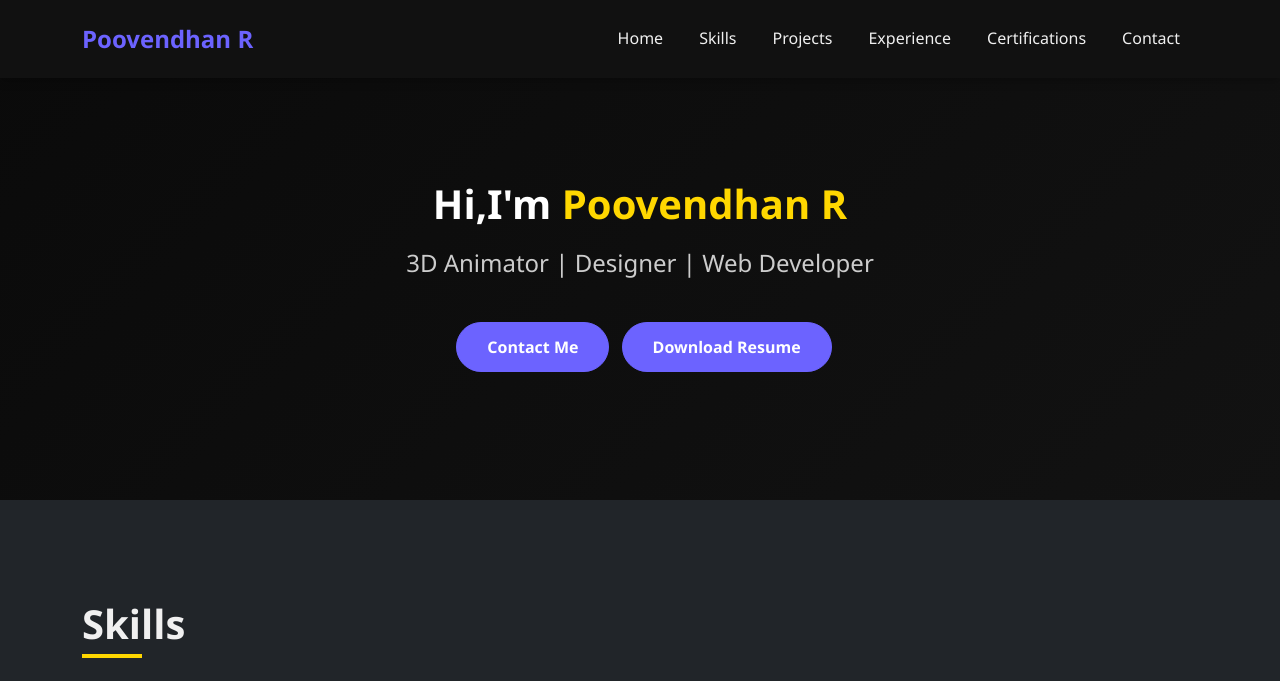
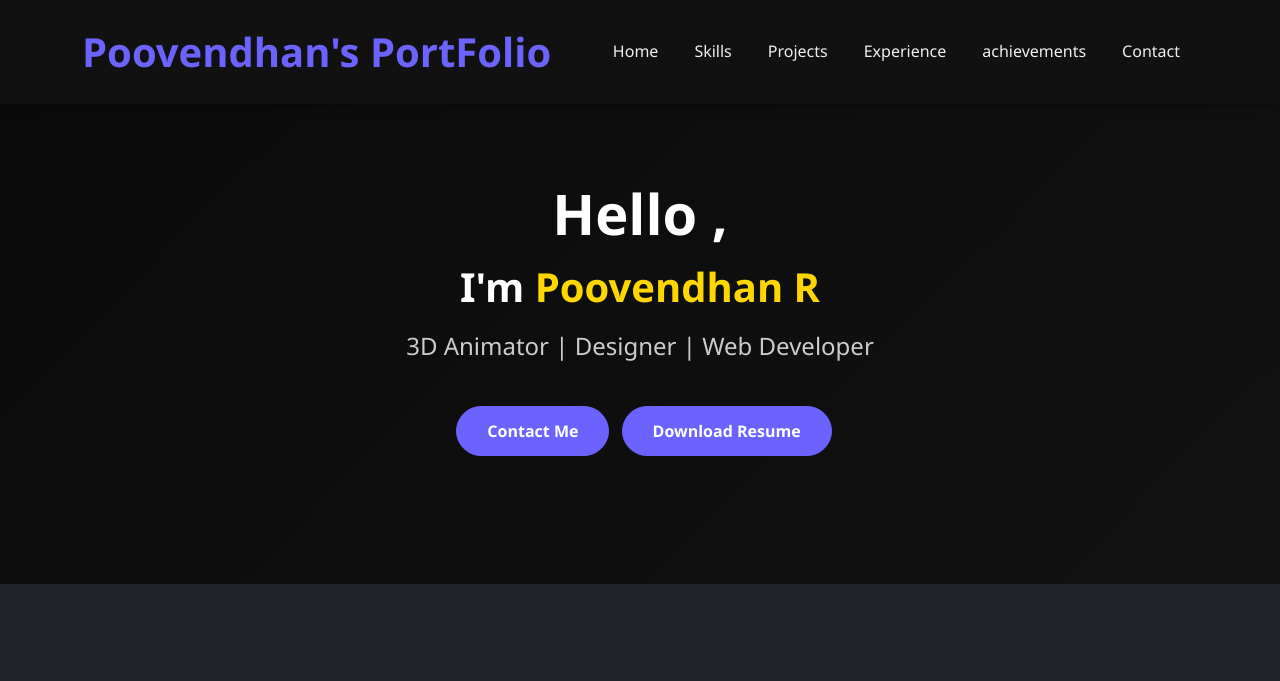
Before and after one commit to Poovendhan20/portfolio, a plain HTML site: page index.html in a window 1280 px wide. Shown: the top 681 px of the page. Drawn offline with nearby package versions, Linux system fonts and the light colour scheme.

Commit message:
design modified

```diff
--- a/index.html
+++ b/index.html
@@ -36,7 +36,7 @@
   <!-- Navigation -->
   <nav class="navbar navbar-expand-lg navbar-dark fixed-top">
     <div class="container">
-      <a class="navbar-brand" href="#">Poovendhan R</a>
+      <a class="navbar-brand fs-1" href="#home">Poovendhan's PortFolio</a>
       <button class="navbar-toggler" type="button" data-bs-toggle="collapse" data-bs-target="#navbarNav">
         <span class="navbar-toggler-icon"></span>
       </button>
@@ -46,7 +46,7 @@
           <li class="nav-item"><a class="nav-link" href="#skills">Skills</a></li>
           <li class="nav-item"><a class="nav-link" href="#projects">Projects</a></li>
           <li class="nav-item"><a class="nav-link" href="#experience">Experience</a></li>
-          <li class="nav-item"><a class="nav-link" href="#certifications">Certifications</a></li>
+          <li class="nav-item"><a class="nav-link" href="#Achievements">achievements</a></li>
           <li class="nav-item"><a class="nav-link" href="#contact">Contact</a></li>
         </ul>
       </div>
@@ -56,7 +56,8 @@
   <!-- Hero Section -->
   <section id="home" class="hero">
     <div class="container text-center hero-content">
-      <h1 class="animate__animated animate__fadeInDown fs-1">Hi,I'm <span>Poovendhan R</span></h1>
+            <h1 class="animate__animated animate__fadeInDown">Hello ,</h1>
+      <h1 class="animate__animated animate__fadeInDown fs-1">I'm <span>Poovendhan R</span></h1>
       <p class="animate__animated animate__fadeIn animate__delay-1s">
         3D Animator | Designer | Web Developer
       </p>
@@ -140,10 +141,10 @@
     </div>
   </section>
 
-  <!-- Certifications Section -->
-  <section id="certifications">
+  <!-- achievements Section -->
+  <section id="achievements">
     <div class="container">
-      <h2 class="section-title text-center">Certifications</h2>
+      <h2 class="section-title text-center">Achievements</h2>
       <div class="row">
         <div class="col-md-3"><div class="cert-card text-center"><i class="fas fa-graduation-cap"></i><h4>HTML, CSS & JS</h4><p>LinkedIn Learning</p></div></div>
         <div class="col-md-3"><div class="cert-card text-center"><i class="fas fa-graduation-cap"></i><h4>Data Structures</h4><p>Coursera</p></div></div>
--- a/style.css
+++ b/style.css
@@ -402,7 +402,7 @@
       left: -12px;
     }
 
-    /* Certifications Section */
+    /* achievements Section */
     .cert-card {
       background: var(--card-bg);
       border-radius: 15px;
```
